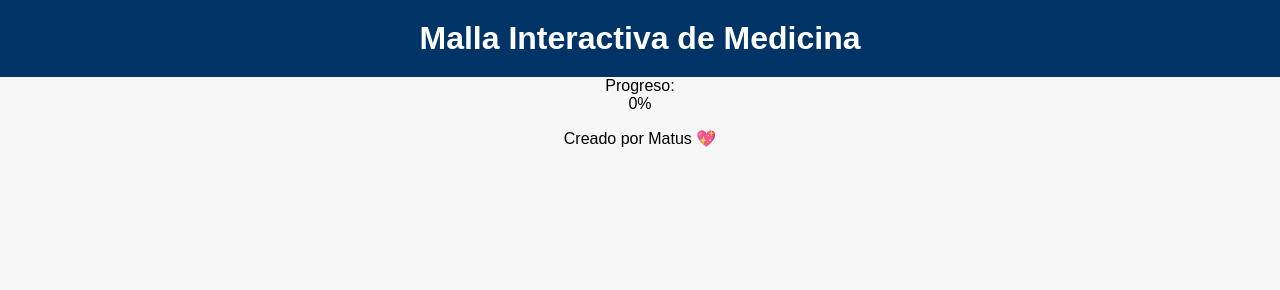
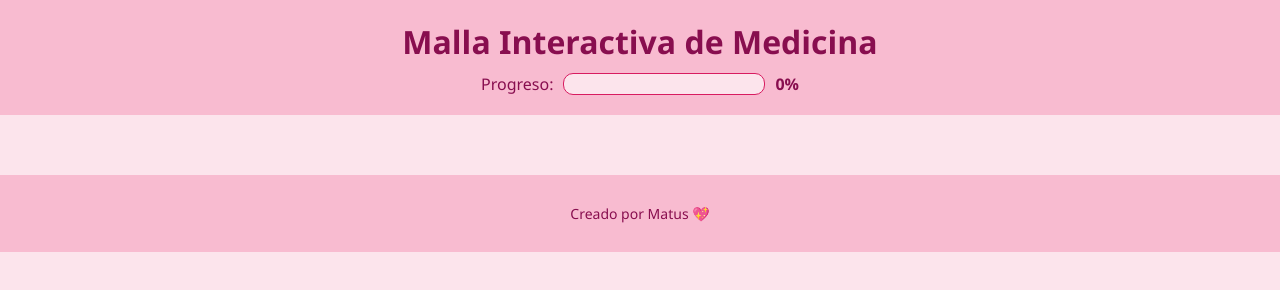
Before and after one commit to ignaciomdlp/malla-medicina-umag, a plain HTML site: page index.html in a window 1280 px wide. Drawn offline with Linux system fonts and the light colour scheme.

Commit message:
Update style.css

```diff
--- a/style.css
+++ b/style.css
@@ -1,22 +1,99 @@
+/* Estilo general */
 body {
-    font-family: Arial, sans-serif;
-    text-align: center;
-    background-color: #f7f7f7;
-    margin: 0;
-    padding: 0;
+  font-family: 'Segoe UI', sans-serif;
+  background-color: #fce4ec; /* rosado pastel */
+  margin: 0;
+  padding: 0;
+  color: #4a4a4a;
+}
+
+/* Header */
+header {
+  background-color: #f8bbd0; /* rosa más fuerte */
+  padding: 20px;
+  text-align: center;
+  color: #880e4f;
 }
 
 h1 {
-    background-color: #003366;
-    color: white;
-    margin: 0;
-    padding: 20px 0;
+  margin: 0;
 }
 
-#grafico {
-    width: 100%;
-    height: 800px;
-    border: 1px solid #ccc;
-    background-color: white;
-    margin-top: 20px;
+/* Barra de progreso */
+#progreso-container {
+  margin-top: 10px;
+  display: flex;
+  justify-content: center;
+  align-items: center;
+  gap: 10px;
 }
+
+#barra {
+  background-color: #fce4ec;
+  border: 1px solid #d81b60;
+  width: 200px;
+  height: 20px;
+  border-radius: 10px;
+  overflow: hidden;
+}
+
+#barra-avance {
+  height: 100%;
+  width: 0%;
+  background-color: #d81b60;
+  transition: width 0.3s ease-in-out;
+}
+
+#porcentaje {
+  font-weight: bold;
+}
+
+/* Malla de ramos */
+#malla {
+  display: grid;
+  grid-template-columns: repeat(auto-fill, minmax(180px, 1fr));
+  gap: 15px;
+  padding: 30px;
+}
+
+/* Botones de ramos */
+.ramo {
+  background-color: #f8bbd0;
+  border: 2px solid #ec407a;
+  border-radius: 10px;
+  padding: 15px;
+  cursor: pointer;
+  text-align: center;
+  transition: background-color 0.2s ease;
+  font-weight: 600;
+}
+
+/* Estado: Aprobado */
+.ramo.aprobado {
+  background-color: #c8e6c9;
+  border-color: #388e3c;
+  color: #2e7d32;
+}
+
+/* Estado: Disponible */
+.ramo.disponible {
+  background-color: #ffe0f0;
+  border-color: #f06292;
+}
+
+/* Estado: Bloqueado */
+.ramo.bloqueado {
+  background-color: #f3f3f3;
+  border-color: #ccc;
+  color: #aaa;
+  cursor: not-allowed;
+}
+
+/* Footer */
+footer {
+  background-color: #f8bbd0;
+  padding: 15px;
+  text-align: center;
+  font-size: 14px;
+  color: #880e4f;
+}
```
